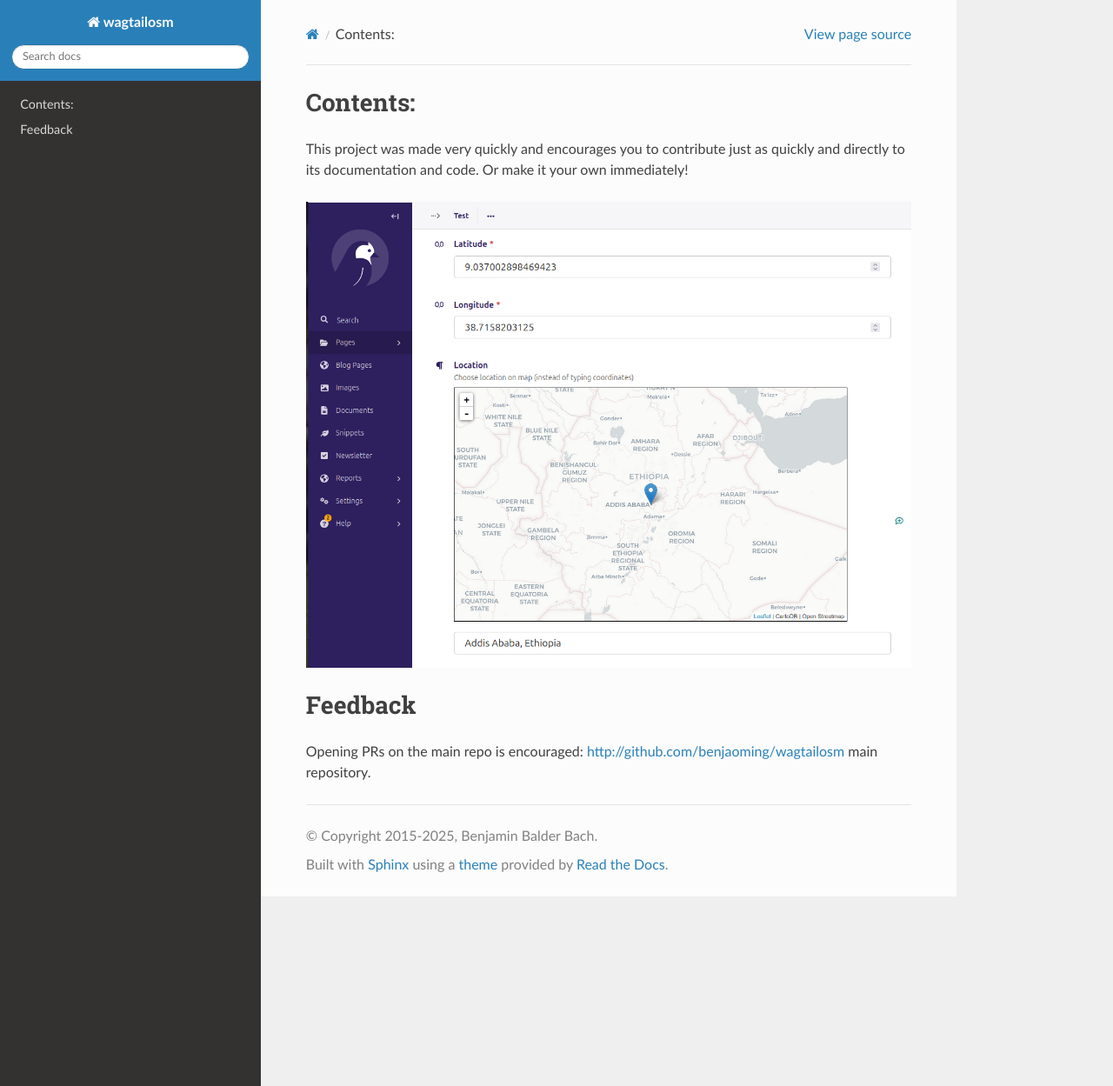
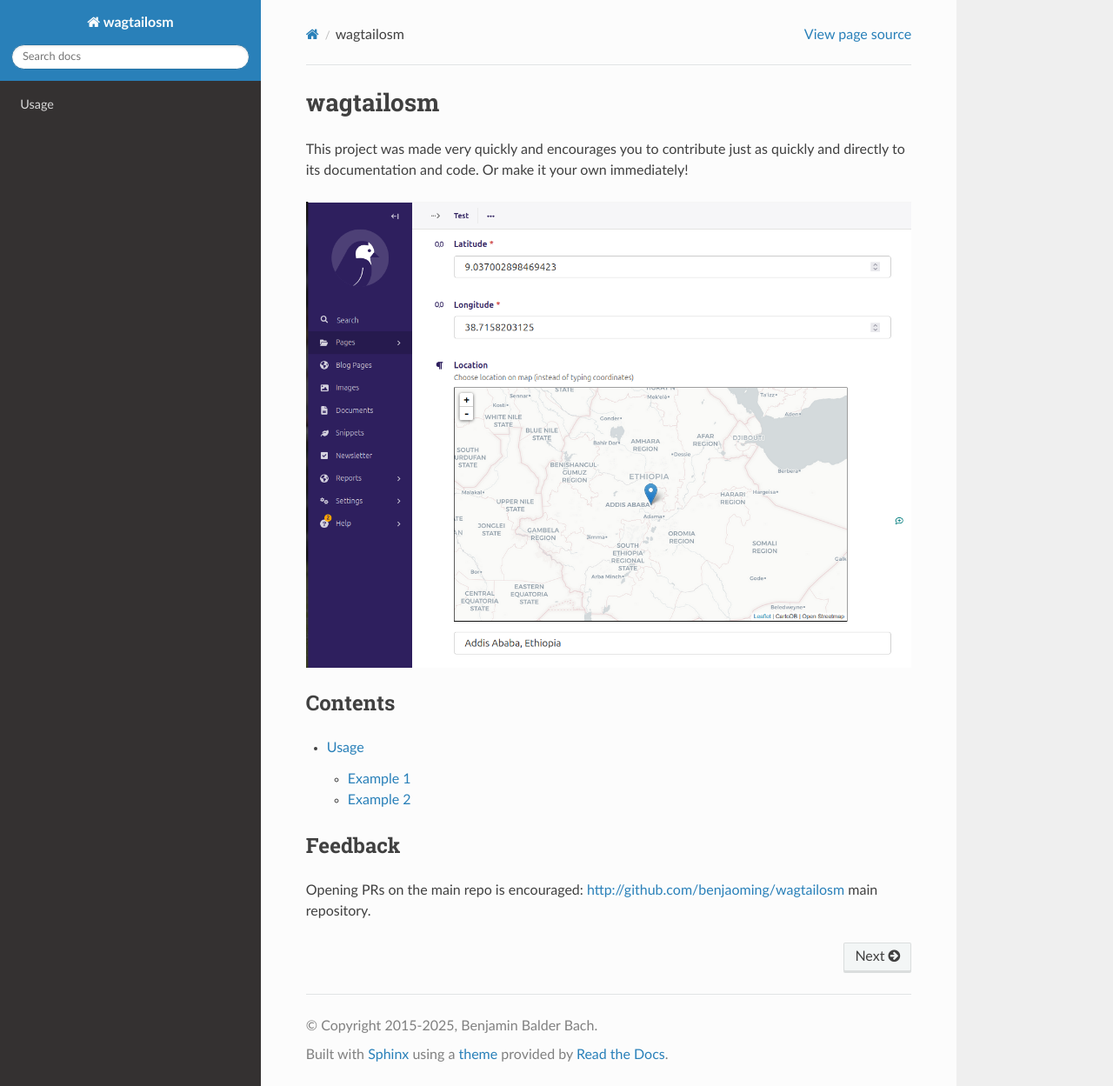
Before and after one commit to benjaoming/wagtailosm, a Sphinx documentation site: the page built from docs/index.rst, in a window 1280 px wide and 1249 px high. Shown: the whole window at 87% size. Built offline with Sphinx 7.4.7 and the Read the Docs theme 3.1.0, drawn with Linux system fonts in a browser that asks for light colours; part of the change alters nothing that is shown.

```diff
--- a/docs/index.rst
+++ b/docs/index.rst
@@ -1,22 +1,22 @@
-.. complexity documentation master file, created by
-   sphinx-quickstart on Tue Jul  9 22:26:36 2013.
-   You can adapt this file completely to your liking, but it should at least
-   contain the root `toctree` directive.
-
-
-Contents:
-=========
+==========
+wagtailosm
+==========
 
 This project was made very quickly and encourages you to contribute just as quickly and directly to its documentation and code. Or make it your own immediately!
-
-.. toctree::
-   :maxdepth: 2
-   usage
 
 .. image::
    ./screen.png
 
+
+Contents
+________
+
+.. toctree::
+   :maxdepth: 2
+
+   usage
+
 Feedback
-========
+________
 
 Opening PRs on the main repo is encouraged: http://github.com/benjaoming/wagtailosm main repository.
```
